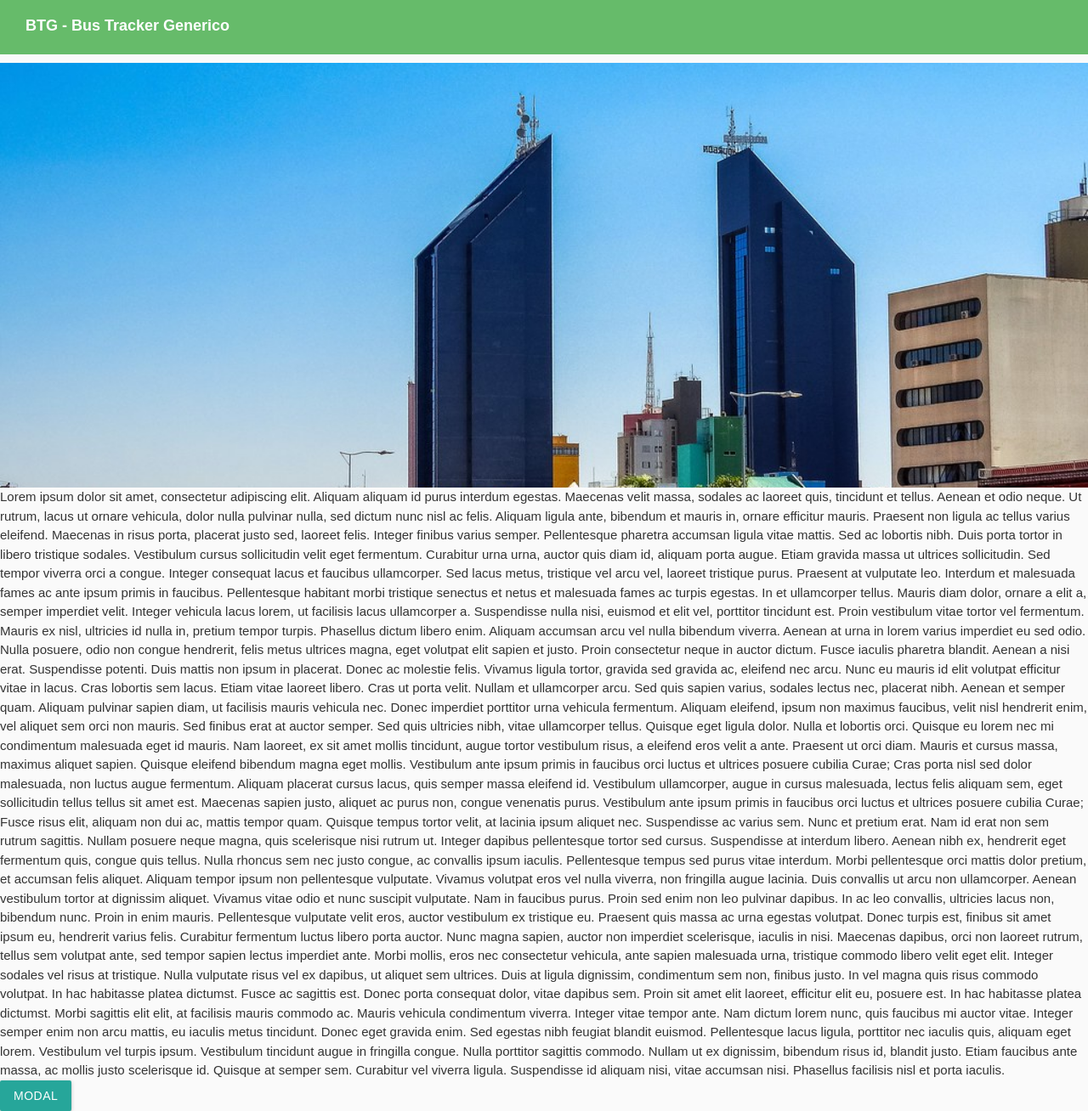
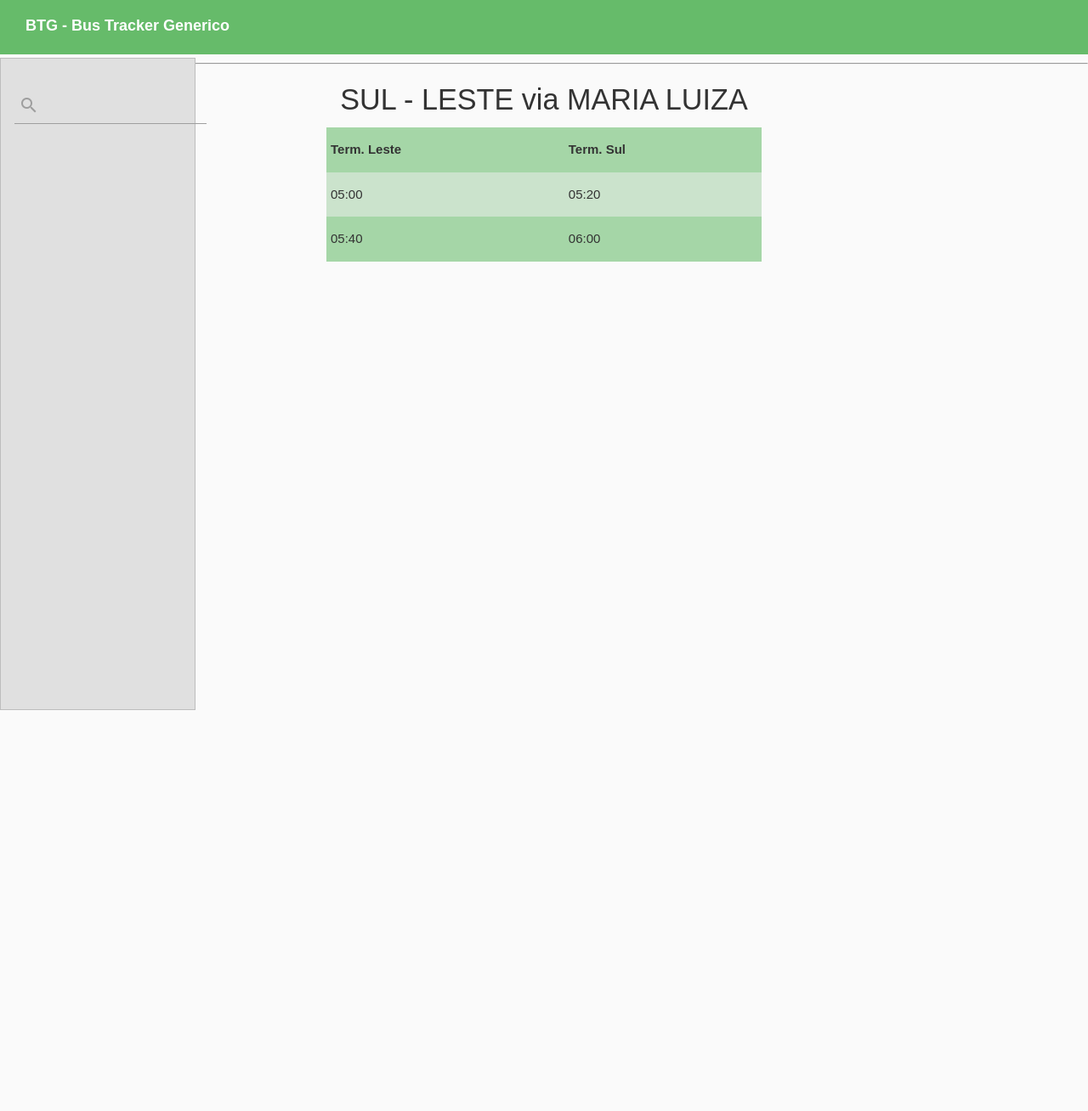
Before and after one commit to mat-h-eus/PESII, a React (Create React App) app in the folder front/: page / in a window 1280 px wide. Shown: the whole page at 85% size. After the commit the page ends 836 px from the top, so only its background shows below. Built offline with nearby package versions, Linux system fonts and the light colour scheme.

Commit message:
componentes mockup funcional

```diff
--- a/front/src/App.js
+++ b/front/src/App.js
@@ -2,7 +2,7 @@ import React,{ Component } from 'react';
 //import { directive } from '@babel/types';
 import Header from './components/Header'
 import './styles.css';
-import Routes from './routes';
+import Routes from './routes'
 import 'materialize-css/dist/css/materialize.min.css';
 
 export default class App extends Component{
--- /dev/null
+++ b/front/src/components/Horarios/index.js
@@ -0,0 +1,38 @@
+import React, {Component} from 'react'
+import M from 'materialize-css'
+import './style.css'
+
+export default class Horarios extends Component{
+    componentridMount(){
+        M.AutoInit();
+    }
+    render(){
+        return(
+            <div>
+                <div className="tableWrapper">
+                    <h4>SUL - LESTE via MARIA LUIZA</h4>
+                </div>
+                <div className = "tableWrapper">
+                    <table className="striped tabela green lighten-3">
+                        <thead>
+                            <tr>
+                                <th>Term. Leste</th>
+                                <th>Term. Sul</th>
+                            </tr>
+                        </thead>
+                        <tbody>
+                            <tr>
+                                <td>05:00</td>
+                                <td>05:20</td>
+                            </tr>
+                            <tr>
+                                <td>05:40</td>
+                                <td>06:00</td>
+                            </tr>
+                        </tbody>
+                    </table>
+                </div>
+            </div>
+        )
+    }
+}
--- /dev/null
+++ b/front/src/components/Horarios/style.css
@@ -0,0 +1,9 @@
+.tableWrapper{
+    display: flex;
+    align-content: center;
+    justify-content: center;
+}
+
+.tabela{
+    max-width: 40%;
+}
--- /dev/null
+++ b/front/src/components/SideBar/index.js
@@ -0,0 +1,23 @@
+import React, {Component} from 'react'
+import M from 'materialize-css'
+import './style.css'
+
+
+export default class SideBar extends Component{
+    componentDidMount(){
+        M.AutoInit();
+    }
+
+    render(){
+        return(
+            <div className="customSideBar">
+                <div>
+                    <div class="input-field">
+                        <label style={{marginLeft:5}} className="label-icon" for="search"><i className="material-icons">search</i></label>
+                        <input style={{paddingLeft:30, maxWidth:200}} id="search" type="search" required/>
+                    </div>
+                </div>
+            </div>
+        )
+    }
+}
--- /dev/null
+++ b/front/src/components/SideBar/style.css
@@ -0,0 +1,3 @@
+.customSideBar{
+    padding: 2vh;
+}
--- a/front/src/pages/main/index.js
+++ b/front/src/pages/main/index.js
@@ -1,76 +1,28 @@
 import React, { Component } from 'react';
 import './styles.css';
-import Mapa from '../../components/Map'
 import M from "materialize-css"
-import imgTeste from "./cascavel.jpg"
+import Mapa from '../../components/Map';
+import SideBar from '../../components/SideBar';
+import Horarios from '../../components/Horarios'
 
 export default class Main extends Component{
     state = {
-        products : [],
-        productInfo: {},
-        page : 1
     };
 
     componentDidMount(){
         M.AutoInit();
     }
     render(){
-        const {products, productInfo, page} = this.state;
-
         return (
             <div>
+                <Mapa/>
+                <div className="sidebar-wrapper grey lighten-2">
+                    <SideBar/>
+                </div>
+                <hr/>
+                <Horarios/>
+            </div>
 
-                    <div>
-                        <Mapa/>
-                    </div>
-                <div class="parallax-container">
-                    <div class="parallax">
-                        <img src={imgTeste}/>
-                    </div>
-                </div>
-
-
-
-
-
-                <p>
-                Lorem ipsum dolor sit amet, consectetur adipiscing elit. Aliquam aliquam id purus interdum egestas. Maecenas velit massa, sodales ac laoreet quis, tincidunt et tellus. Aenean et odio neque. Ut rutrum, lacus ut ornare vehicula, dolor nulla pulvinar nulla, sed dictum nunc nisl ac felis. Aliquam ligula ante, bibendum et mauris in, ornare efficitur mauris. Praesent non ligula ac tellus varius eleifend. Maecenas in risus porta, placerat justo sed, laoreet felis.
-
-Integer finibus varius semper. Pellentesque pharetra accumsan ligula vitae mattis. Sed ac lobortis nibh. Duis porta tortor in libero tristique sodales. Vestibulum cursus sollicitudin velit eget fermentum. Curabitur urna urna, auctor quis diam id, aliquam porta augue. Etiam gravida massa ut ultrices sollicitudin. Sed tempor viverra orci a congue. Integer consequat lacus et faucibus ullamcorper. Sed lacus metus, tristique vel arcu vel, laoreet tristique purus.
-
-Praesent at vulputate leo. Interdum et malesuada fames ac ante ipsum primis in faucibus. Pellentesque habitant morbi tristique senectus et netus et malesuada fames ac turpis egestas. In et ullamcorper tellus. Mauris diam dolor, ornare a elit a, semper imperdiet velit. Integer vehicula lacus lorem, ut facilisis lacus ullamcorper a. Suspendisse nulla nisi, euismod et elit vel, porttitor tincidunt est. Proin vestibulum vitae tortor vel fermentum. Mauris ex nisl, ultricies id nulla in, pretium tempor turpis.
-
-Phasellus dictum libero enim. Aliquam accumsan arcu vel nulla bibendum viverra. Aenean at urna in lorem varius imperdiet eu sed odio. Nulla posuere, odio non congue hendrerit, felis metus ultrices magna, eget volutpat elit sapien et justo. Proin consectetur neque in auctor dictum. Fusce iaculis pharetra blandit. Aenean a nisi erat. Suspendisse potenti. Duis mattis non ipsum in placerat. Donec ac molestie felis. Vivamus ligula tortor, gravida sed gravida ac, eleifend nec arcu. Nunc eu mauris id elit volutpat efficitur vitae in lacus. Cras lobortis sem lacus.
-
-Etiam vitae laoreet libero. Cras ut porta velit. Nullam et ullamcorper arcu. Sed quis sapien varius, sodales lectus nec, placerat nibh. Aenean et semper quam. Aliquam pulvinar sapien diam, ut facilisis mauris vehicula nec. Donec imperdiet porttitor urna vehicula fermentum. Aliquam eleifend, ipsum non maximus faucibus, velit nisl hendrerit enim, vel aliquet sem orci non mauris. Sed finibus erat at auctor semper. Sed quis ultricies nibh, vitae ullamcorper tellus. Quisque eget ligula dolor. Nulla et lobortis orci. Quisque eu lorem nec mi condimentum malesuada eget id mauris. Nam laoreet, ex sit amet mollis tincidunt, augue tortor vestibulum risus, a eleifend eros velit a ante.
-
-Praesent ut orci diam. Mauris et cursus massa, maximus aliquet sapien. Quisque eleifend bibendum magna eget mollis. Vestibulum ante ipsum primis in faucibus orci luctus et ultrices posuere cubilia Curae; Cras porta nisl sed dolor malesuada, non luctus augue fermentum. Aliquam placerat cursus lacus, quis semper massa eleifend id. Vestibulum ullamcorper, augue in cursus malesuada, lectus felis aliquam sem, eget sollicitudin tellus tellus sit amet est. Maecenas sapien justo, aliquet ac purus non, congue venenatis purus. Vestibulum ante ipsum primis in faucibus orci luctus et ultrices posuere cubilia Curae; Fusce risus elit, aliquam non dui ac, mattis tempor quam. Quisque tempus tortor velit, at lacinia ipsum aliquet nec. Suspendisse ac varius sem. Nunc et pretium erat. Nam id erat non sem rutrum sagittis.
-
-Nullam posuere neque magna, quis scelerisque nisi rutrum ut. Integer dapibus pellentesque tortor sed cursus. Suspendisse at interdum libero. Aenean nibh ex, hendrerit eget fermentum quis, congue quis tellus. Nulla rhoncus sem nec justo congue, ac convallis ipsum iaculis. Pellentesque tempus sed purus vitae interdum. Morbi pellentesque orci mattis dolor pretium, et accumsan felis aliquet.
-
-Aliquam tempor ipsum non pellentesque vulputate. Vivamus volutpat eros vel nulla viverra, non fringilla augue lacinia. Duis convallis ut arcu non ullamcorper. Aenean vestibulum tortor at dignissim aliquet. Vivamus vitae odio et nunc suscipit vulputate. Nam in faucibus purus. Proin sed enim non leo pulvinar dapibus. In ac leo convallis, ultricies lacus non, bibendum nunc. Proin in enim mauris. Pellentesque vulputate velit eros, auctor vestibulum ex tristique eu. Praesent quis massa ac urna egestas volutpat. Donec turpis est, finibus sit amet ipsum eu, hendrerit varius felis. Curabitur fermentum luctus libero porta auctor. Nunc magna sapien, auctor non imperdiet scelerisque, iaculis in nisi. Maecenas dapibus, orci non laoreet rutrum, tellus sem volutpat ante, sed tempor sapien lectus imperdiet ante.
-
-Morbi mollis, eros nec consectetur vehicula, ante sapien malesuada urna, tristique commodo libero velit eget elit. Integer sodales vel risus at tristique. Nulla vulputate risus vel ex dapibus, ut aliquet sem ultrices. Duis at ligula dignissim, condimentum sem non, finibus justo. In vel magna quis risus commodo volutpat. In hac habitasse platea dictumst. Fusce ac sagittis est. Donec porta consequat dolor, vitae dapibus sem. Proin sit amet elit laoreet, efficitur elit eu, posuere est. In hac habitasse platea dictumst. Morbi sagittis elit elit, at facilisis mauris commodo ac. Mauris vehicula condimentum viverra. Integer vitae tempor ante.
-
-Nam dictum lorem nunc, quis faucibus mi auctor vitae. Integer semper enim non arcu mattis, eu iaculis metus tincidunt. Donec eget gravida enim. Sed egestas nibh feugiat blandit euismod. Pellentesque lacus ligula, porttitor nec iaculis quis, aliquam eget lorem. Vestibulum vel turpis ipsum. Vestibulum tincidunt augue in fringilla congue. Nulla porttitor sagittis commodo. Nullam ut ex dignissim, bibendum risus id, blandit justo. Etiam faucibus ante massa, ac mollis justo scelerisque id. Quisque at semper sem. Curabitur vel viverra ligula. Suspendisse id aliquam nisi, vitae accumsan nisi. Phasellus facilisis nisl et porta iaculis.
-
-
-                </p>
-
-
-
-                <a class="waves-effect waves-light btn modal-trigger" href="#modal1">Modal</a>
-
-                <div id="modal1" class="modal">
-                    <div class="modal-content">
-                        <h4>Modal Header</h4>
-                        <p>A bunch of text</p>
-                    </div>
-                    <div class="modal-footer">
-                        <a href="#!" class="modal-close waves-effect waves-green btn-flat">Agree</a>
-                    </div>
-                </div>
-            </div>
         )
     }
 }
--- a/front/src/pages/main/styles.css
+++ b/front/src/pages/main/styles.css
@@ -63,3 +63,14 @@
 .product-list .actions button:hover[not(disabled)]{
     opacity: 0.7;
 }
+
+/*===========================*/
+
+.sidebar-wrapper {
+    min-height: 96vh;
+    width: 18%;
+    margin-left: 0rem;
+    position: absolute;
+    border: 1px solid #bdbdbd;
+    top:8.5vh;
+}
--- a/front/src/pages/product/index.js
+++ b/front/src/pages/product/index.js
@@ -1,14 +1,7 @@
 import React, {Component} from 'react';
-import api from '../../services/api';
+
 
 export default class Product extends Component{
-    state = {
-        product : {}
-    };
-    async componentDidMount(){
-        const id = this.props.match.params;
-        const response  = await api.get(`products/${id}`)
-    }
     render(){
         return <h1>Product</h1>
     }
--- a/front/src/routes.js
+++ b/front/src/routes.js
@@ -1,7 +1,7 @@
 import React from 'react';
 import {BrowserRouter, Switch, Route} from 'react-router-dom';
-import Main from './pages/main';
 import Product from './pages/product'
+import Main from './pages/main'
 
 const Routes = () =>(
     <BrowserRouter>
```
Also changed, not shown: front/src/pages/main/cascavel.jpg (deleted), front/src/pages/main/download.jpeg (deleted).
